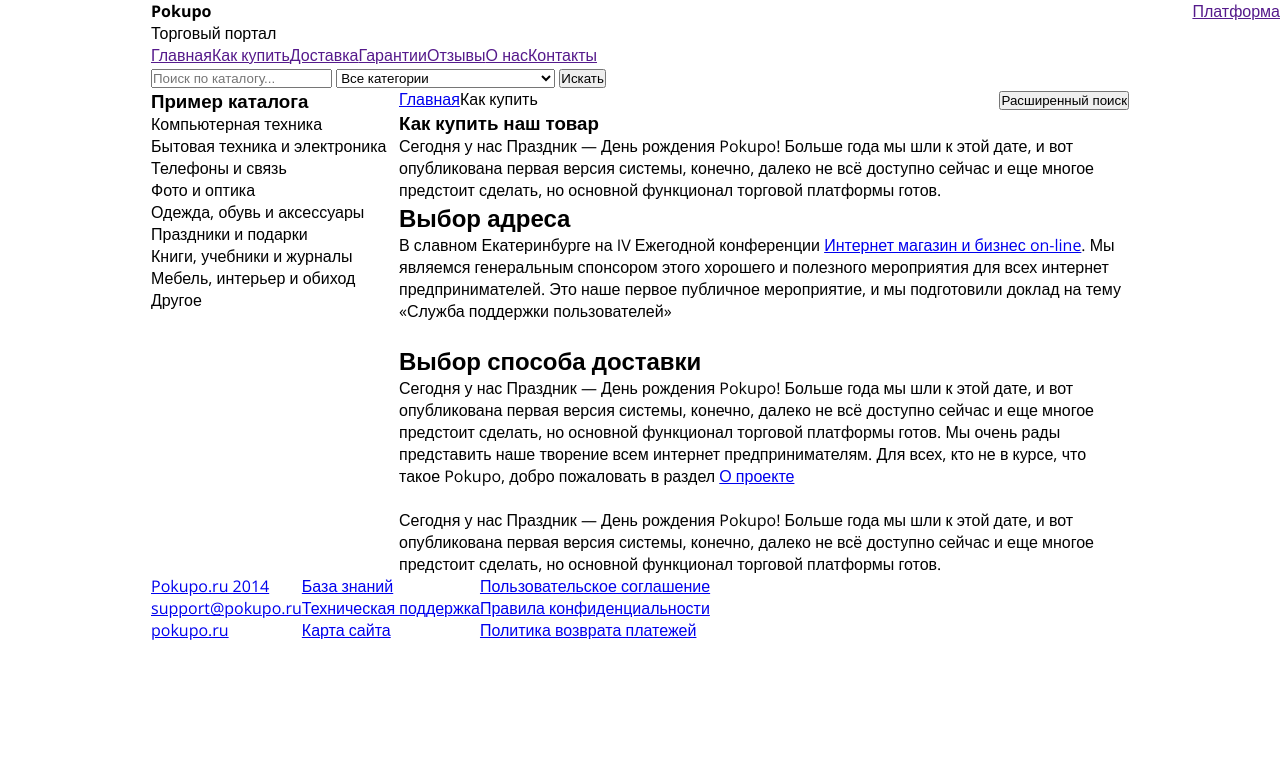
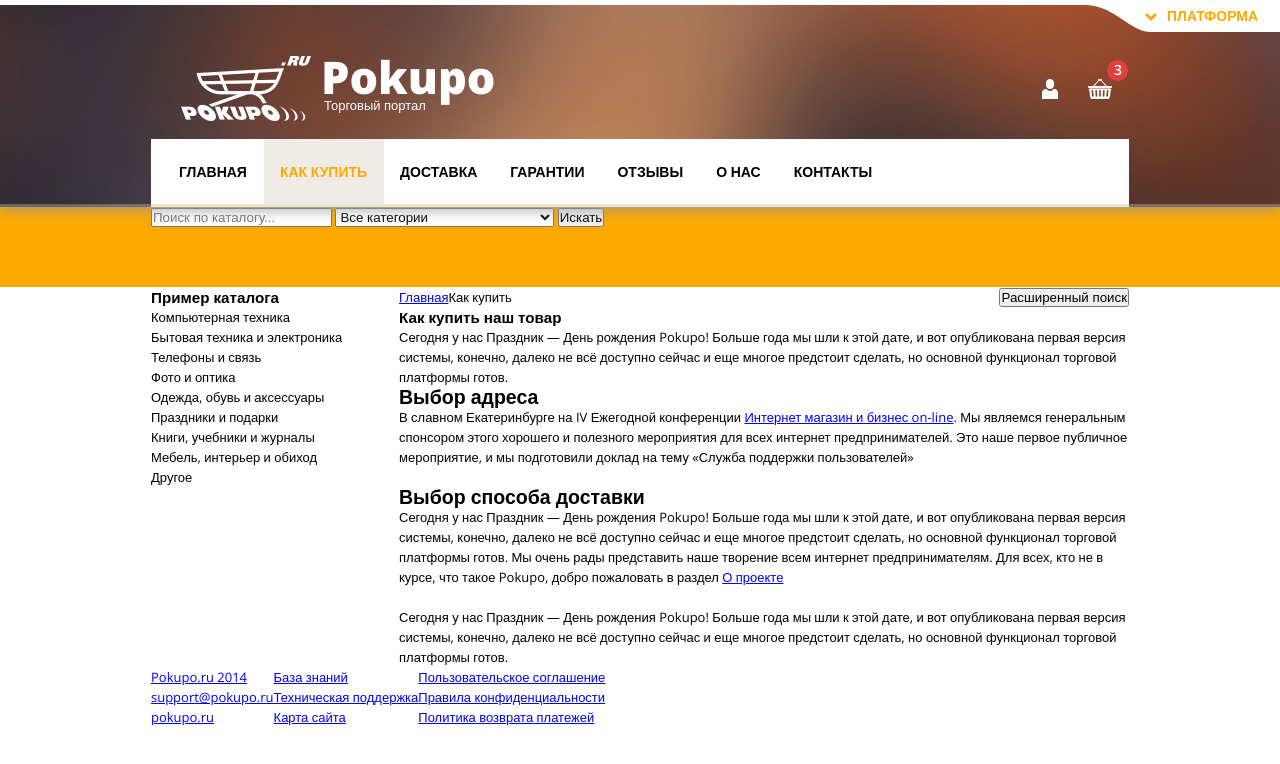
Before and after one commit to Aksnv/pokupo_shop_content, a plain HTML site: page pages/how-to-buy.html in a window 1280 px wide. Drawn offline with nearby package versions, Linux system fonts and the light colour scheme.

Commit message:
Добавлены стили для раздела header страницы Как купить

```diff
--- a/pages/how-to-buy.html
+++ b/pages/how-to-buy.html
@@ -25,9 +25,11 @@
   <link href="https://fonts.googleapis.com/css?family=Open+Sans:300,300i,400,400i,600,600i,700,700i,800,800i&amp;subset=cyrillic" rel="stylesheet">
 
   <link rel="stylesheet" href="../styles/styles.css">
+  <link rel="stylesheet" href="../styles/styles-display.css">
 </head>
 <body>
   <header class="page-header">
+    <div class="outside-container">
       <div class="container">
         <div class="page-header__logo"></div>
         <div class="page-header__header">
@@ -38,17 +40,18 @@
         <div class="page-header__login"></div>
         <nav class="page-header__menu">
           <ul>
-          <li><a href="">Главная</a></li>
-          <li><a href="">Как купить</a></li>
-          <li><a href="">Доставка</a></li>
-          <li><a href="">Гарантии</a></li>
-          <li><a href="">Отзывы</a></li>
-          <li><a href="">О нас</a></li>
-          <li><a href="">Контакты</a></li>
+            <li><a href="#" class="page-header__menu-item">Главная</a></li>
+            <li><a href="#" class="page-header__menu-item page-header__menu-item--active">Как купить</a></li>
+            <li><a href="#" class="page-header__menu-item">Доставка</a></li>
+            <li><a href="#" class="page-header__menu-item">Гарантии</a></li>
+            <li><a href="#" class="page-header__menu-item">Отзывы</a></li>
+            <li><a href="#" class="page-header__menu-item">О нас</a></li>
+            <li><a href="#" class="page-header__menu-item">Контакты</a></li>
           </ul>
         </nav>
         <div class="page-header__platform">
-        <a href="">Платформа</a>
+          <a href="#" class="page-header__platform-button">Платформа</a>
+        </div>
       </div>
     </div>
   </header>
--- /dev/null
+++ b/styles/styles-display.css
@@ -0,0 +1,13 @@
+@media screen and (min-width: 1920px) {
+
+  .outside-container {
+    position: relative;
+    width: 1920px;
+    margin: 0 auto;
+  }
+
+  .page-header__platform {
+    top: -5px;
+  }
+
+}
--- a/styles/styles.css
+++ b/styles/styles.css
@@ -6,12 +6,17 @@
 
 body {
   font-family: "Open Sans", sans-serif;
+  font-size: 13px;
+  font-weight: 400;
+  line-height: 20px;
+  color: #000;
 }
 
 ul {
   list-style-type: none;
 }
 
+.outside-container,
 .container {
   width: 978px;
   margin: 0 auto;
@@ -19,18 +24,130 @@ ul {
 
 /* Page header */
 
+.page-header {
+  min-height: 207px;
+  background-image: url(../images/header_bg.jpg);
+  background-repeat: no-repeat;
+  background-position: top center;
+  border-top: 5px solid #fff;
+  box-shadow: 0 2px 14px rgba(150,150,150,0.9);
+}
+
+.page-header::after {
+  position: absolute;
+  top: 204px;
+  left: 0;
+  content: "";
+  display: block;
+  width: 100%;
+  height: 3px;
+  background-color: rgba(190,190,190,0.4);
+}
+
 .page-header__logo,
 .page-header__header {
   float: left;
 }
 
+.page-header__logo {
+  width: 130px;
+  height: 65px;
+  margin-top: 51px;
+  margin-left: 30px;
+  margin-bottom: 18px;
+  background-image: url(../images/logo/logo.png);
+  cursor: pointer;
+}
+
+.page-header__header {
+  padding-top: 62px;
+  padding-left: 10px;
+  color: #fff;
+}
+
+.page-header__header strong {
+  font-size: 45px;
+  font-weight: 800;
+}
+
+.page-header__header p {
+  line-height: 13px;
+  padding-left: 3px;
+}
+
 .page-header__cart,
 .page-header__login {
   float: right;
+  cursor: pointer;
+}
+
+.page-header__cart {
+  position: relative;
+  width: 24px;
+  height: 20px;
+  margin-top: 74px;
+  margin-right: 17px;
+  background-image: url(../images/shop-content_sprite.fw.png);
+  background-position: -32px -7px;
+}
+
+.page-header__cart::before {
+  position: absolute;
+  top: -19px;
+  left: 19px;
+  content: "";
+  display: block;
+  width: 21px;
+  height: 21px;
+  background-color: #e23f3f;
+  border-radius: 50%;
+}
+
+.page-header__cart::after {
+  position: absolute;
+  top: -19px;
+  left: 26px;
+  content: "3";
+  font-size: 14px;
+  font-weight: 600;
+  color: #fff;
+}
+
+.page-header__login {
+  width: 16px;
+  height: 20px;
+  margin-top: 74px;
+  margin-right: 30px;
+  background-image: url(../images/shop-content_sprite.fw.png);
+  background-position: -7px -7px;
 }
 
 .page-header__menu {
   clear: both;
+  width: 978px;
+  height: 68px;
+  padding-left: 12px;
+  background-color: #fff;
+}
+
+.page-header__menu-item {
+  display: block;
+  height: 65px;
+  padding-left: 16px;
+  padding-right: 17px;
+  font-size: 14px;
+  font-weight: 700;
+  line-height: 65px;
+  text-transform: uppercase;
+  text-decoration: none;
+  text-align: center;
+  color: #000;
+}
+
+.page-header__menu-item:hover,
+.page-header__menu-item--active {
+  background-color: #efece7;
+  color: #ffa800;
 }
 
 .page-header__menu li {
@@ -41,12 +158,49 @@ ul {
   position: absolute;
   top: 0;
   right: 0;
+  width: 193px;
+  height: 32px;
+  background-image: url(../images/shop-content_sprite.fw.png);
+  background-position: -197px -4px;
+}
+
+.page-header__platform-button {
+  display: block;
+  width: 115px;
+  height: 32px;
+  position: absolute;
+  left: 60px;
+  font-size: 14px;
+  font-weight: 700;
+  line-height: 32px;
+  text-transform: uppercase;
+  text-decoration: none;
+  padding-left: 20px;
+  color: #ffa800;
+}
+
+.page-header__platform-button::before {
+  position: absolute;
+  left: -2px;
+  top: 13px;
+  content: "";
+  display: block;
+  width: 13px;
+  height: 9px;
+  background-image: url(../images/shop-content_sprite.fw.png);
+  background-position: -129px -7px;
 }
 
 /* Page search */
 
 .page-search {
+  position: relative;
   clear: both;
+  max-width: 1920px;
+  height: 80px;
+  margin: 0 auto;
+  background-color: #ffa800;
+  z-index: -1;
 }
 
 /* Page content */
```
Also changed, not shown: images/arrow.png (added), images/breadcrumbs-arrow.png (deleted), images/cart-white.png (deleted), images/catalog-arrow.png (deleted), images/login-white.png (deleted), images/loupe-white.png (deleted), images/platform-arrow.png (deleted), images/platform-bg.png (deleted), images/search-arrow.png (deleted), images/shop-content_sprite.fw.png (added). Lines whose indentation alone changed are shown as unchanged.
